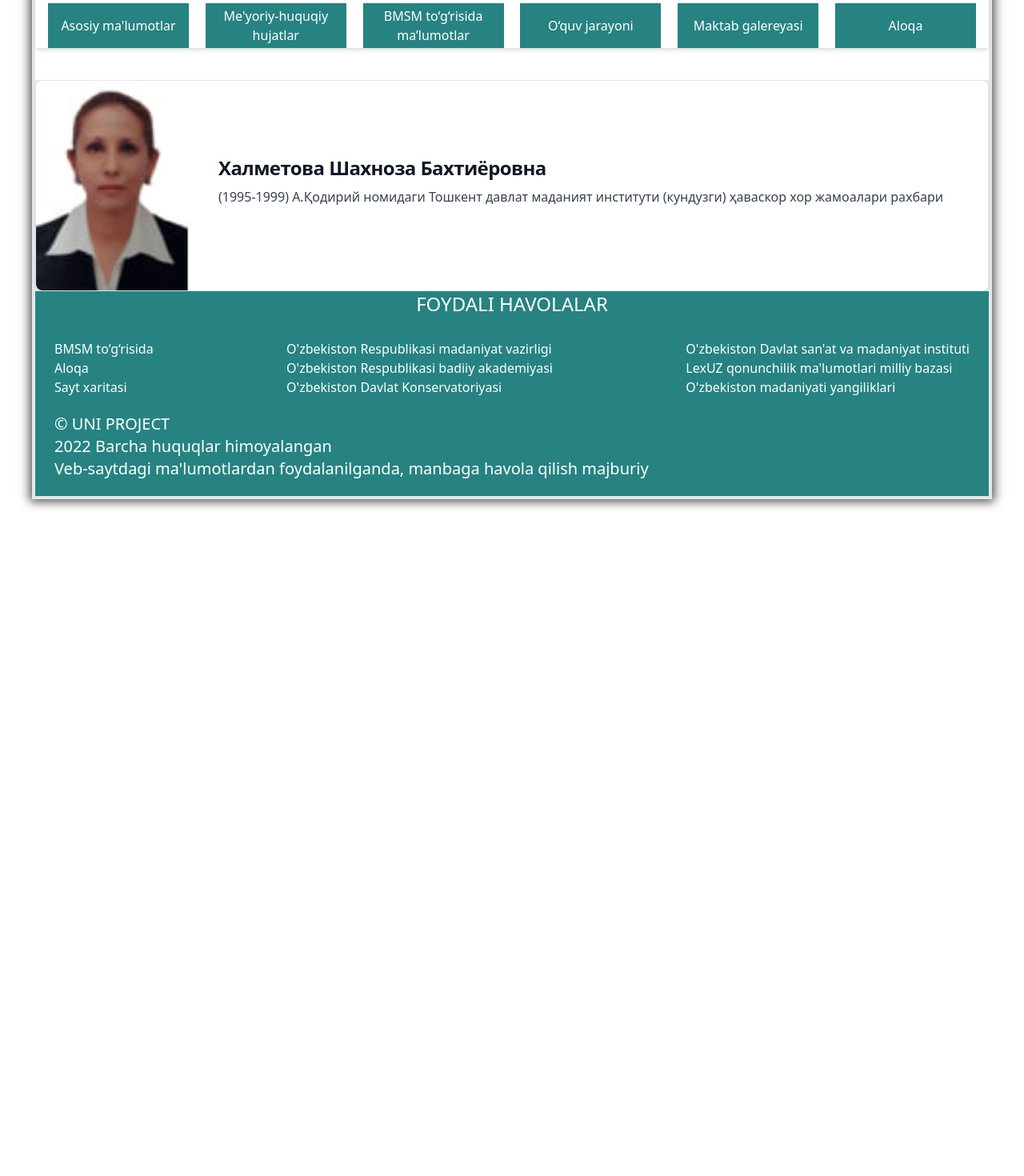
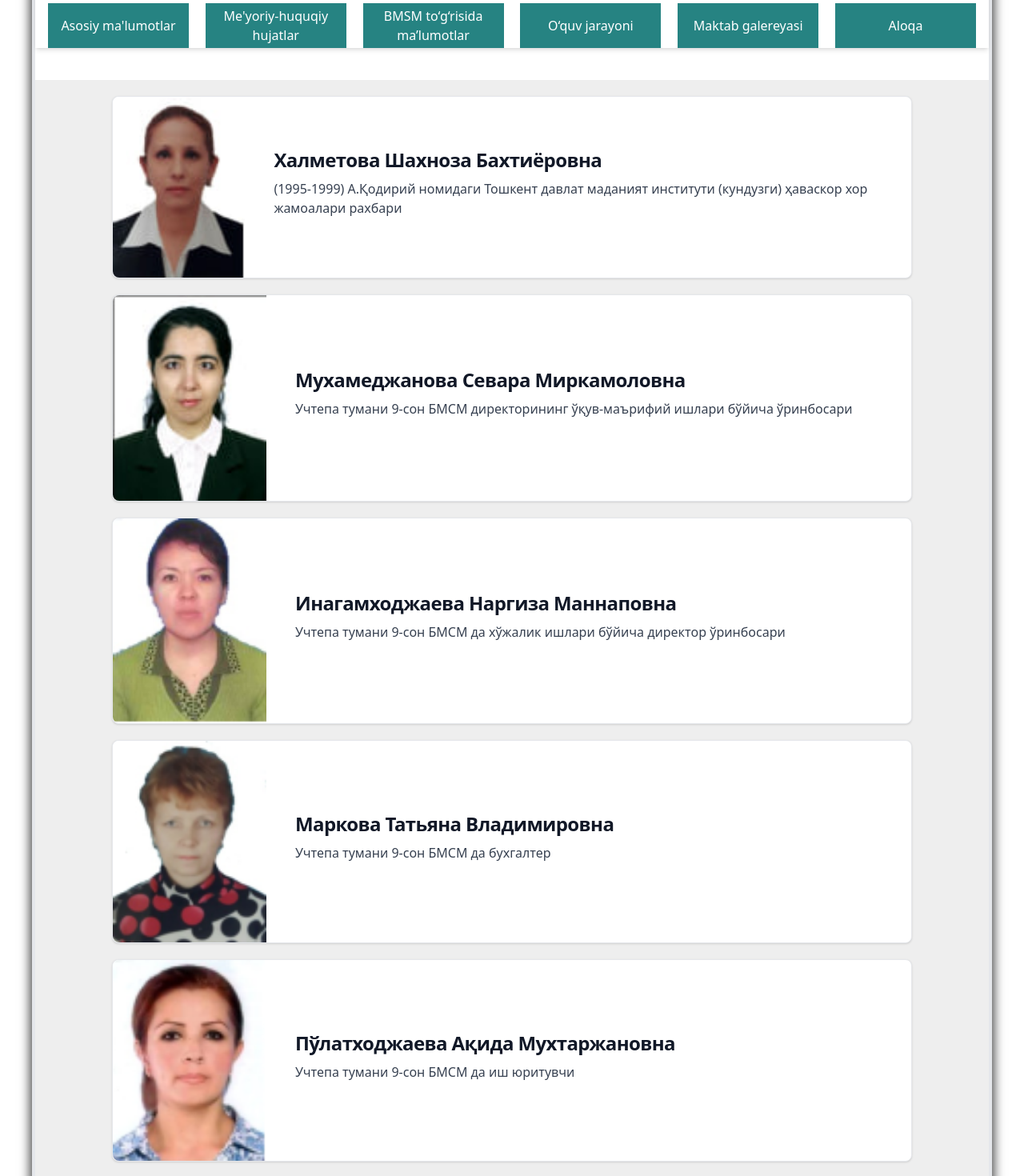
Before and after one commit to anvarjon-programmer/toshkent-9-school, a React (Vite) app: page /maktabRahbaryati in a window 1280 px wide. Shown: the part 160-1630 px from the top of the page at 80% size. Before the commit the page ends 800 px from the top, so only its background shows below. Built offline with nearby package versions, Linux system fonts and the light colour scheme.

Commit message:
add hodimlar

```diff
--- a/src/pages/BMS-togrisida/Maktab-rahbaryati.jsx
+++ b/src/pages/BMS-togrisida/Maktab-rahbaryati.jsx
@@ -1,24 +1,140 @@
 // import React from 'react'
-import img1 from '../../assets/hodimlar/img1.jpg'
+import { Link } from "react-router-dom";
+import img1 from "../../assets/hodimlar/img1.jpg";
+import orinbosar from '../../assets/hodimlar/img2.jpg'
+import hojalikOrinbosar from '../../assets/hodimlar/img3.png'
+import buxgalter from '../../assets/hodimlar/img4.png'
+import ishyurutuvchi from '../../assets/hodimlar/img5.png'
 // import img2 from '../../assets/raxbarImg/rahbar2.jpg'
 // import img3 from '../../assets/raxbarImg/rahbar3.jpg'
 // import img4 from '../../assets/emp4.png'
 const MaktabRahbaryati = () => {
   return (
-    <section className='bg-[#eee] mt-10'>
-      <a  href="#" className="flex flex-col items-center gap-5 bg-white border border-gray-200 rounded-lg shadow md:flex-row md:
- hover:bg-gray-100 dark:border-gray-700 dark:bg-gray-800 dark:hover:bg-gray-700">
-    <img className="object-cover w-full rounded-t-lg h-96 md:h-auto md:w-48 md:rounded-none md:rounded-s-lg" src={img1 ||
-      "https://encrypted-tbn0.gstatic.com/images?q=tbn:ANd9GcQWz9tftw9qculFH1gxieWkxL6rbRk_hrXTSg&s"} alt=""/>
-    <div className="flex flex-col justify-between p-4 leading-normal">
-        <h5 className="mb-2 text-2xl font-bold tracking-tight text-gray-900 dark:text-white">Халметова Шахноза Бахтиёровна</h5>
-        <p className="mb-3 font-normal text-gray-700 dark:text-gray-400">(1995-1999) A.Қодирий номидаги Тошкент давлат маданият институти (кундузги) ҳаваскор хор жамоалари рахбари</p>
-    </div>
-</a>
+    <section className="bg-[#eee] mt-10">
+      <div className="pt-5">
+      <Link to='#'
+        className="flex max-w-[1000px] m-auto  flex-col items-center gap-5 bg-white border border-gray-200 rounded-lg shadow md:flex-row md:
+ hover:bg-gray-100 dark:border-gray-700 dark:bg-gray-800 dark:hover:bg-gray-700"
+      >
+        <img
+          className="object-cover w-full rounded-t-lg h-96 md:h-auto md:w-48 md:rounded-none md:rounded-s-lg"
+          src={
+            img1 ||
+            "https://encrypted-tbn0.gstatic.com/images?q=tbn:ANd9GcQWz9tftw9qculFH1gxieWkxL6rbRk_hrXTSg&s"
+          }
+          alt=""
+        />
+        <div className="flex flex-col justify-between p-4 leading-normal">
+          <h5 className="mb-2 text-2xl font-bold tracking-tight text-gray-900 dark:text-white">
+            Халметова Шахноза Бахтиёровна
+          </h5>
+          <p className="mb-3 font-normal text-gray-700 dark:text-gray-400">
+            (1995-1999) A.Қодирий номидаги Тошкент давлат маданият институти
+            (кундузги) ҳаваскор хор жамоалари рахбари
+          </p>
+        </div>
+      </Link>
+      </div>
 
 
+      <div className="pt-5">
+      <Link to='#'
+        className="flex max-w-[1000px] m-auto  flex-col items-center gap-5 bg-white border border-gray-200 rounded-lg shadow md:flex-row md:
+ hover:bg-gray-100 dark:border-gray-700 dark:bg-gray-800 dark:hover:bg-gray-700"
+      >
+        <img
+          className="object-cover w-full rounded-t-lg h-96 md:h-auto md:w-48 md:rounded-none md:rounded-s-lg"
+          src={
+            orinbosar ||
+            "https://encrypted-tbn0.gstatic.com/images?q=tbn:ANd9GcQWz9tftw9qculFH1gxieWkxL6rbRk_hrXTSg&s"
+          }
+          alt=""
+        />
+        <div className="flex flex-col justify-between p-4 leading-normal">
+          <h5 className="mb-2 text-2xl font-bold tracking-tight text-gray-900 dark:text-white">
+          Мухамеджанова Севара Миркамоловна
+          </h5>
+          <p className="mb-3 font-normal text-gray-700 dark:text-gray-400">
+          Учтепа тумани 9-сон БМСМ директорининг ўқув-маърифий ишлари бўйича ўринбосари
+          </p>
+        </div>
+      </Link>
+      </div>
+
+      <div className="pt-5">
+      <Link to='#'
+        className="flex max-w-[1000px] m-auto  flex-col items-center gap-5 bg-white border border-gray-200 rounded-lg shadow md:flex-row md:
+ hover:bg-gray-100 dark:border-gray-700 dark:bg-gray-800 dark:hover:bg-gray-700"
+      >
+        <img
+          className="object-cover w-full rounded-t-lg h-96 md:h-auto md:w-48 md:rounded-none md:rounded-s-lg"
+          src={
+            hojalikOrinbosar ||
+            "https://encrypted-tbn0.gstatic.com/images?q=tbn:ANd9GcQWz9tftw9qculFH1gxieWkxL6rbRk_hrXTSg&s"
+          }
+          alt=""
+        />
+        <div className="flex flex-col justify-between p-4 leading-normal">
+          <h5 className="mb-2 text-2xl font-bold tracking-tight text-gray-900 dark:text-white">
+          Инагамходжаева Наргиза Маннаповна
+          </h5>
+          <p className="mb-3 font-normal text-gray-700 dark:text-gray-400">
+          Учтепа тумани 9-сон БМСМ да хўжалик ишлари бўйича директор ўринбосари
+          </p>
+        </div>
+      </Link>
+      </div>
+
+      <div className="pt-5">
+      <Link to='#'
+        className="flex max-w-[1000px] m-auto  flex-col items-center gap-5 bg-white border border-gray-200 rounded-lg shadow md:flex-row md:
+ hover:bg-gray-100 dark:border-gray-700 dark:bg-gray-800 dark:hover:bg-gray-700"
+      >
+        <img
+          className="object-cover w-full rounded-t-lg h-96 md:h-auto md:w-48 md:rounded-none md:rounded-s-lg"
+          src={
+            buxgalter ||
+            "https://encrypted-tbn0.gstatic.com/images?q=tbn:ANd9GcQWz9tftw9qculFH1gxieWkxL6rbRk_hrXTSg&s"
+          }
+          alt=""
+        />
+        <div className="flex flex-col justify-between p-4 leading-normal">
+          <h5 className="mb-2 text-2xl font-bold tracking-tight text-gray-900 dark:text-white">
+          Маркова  Татьяна  Владимировна
+          </h5>
+          <p className="mb-3 font-normal text-gray-700 dark:text-gray-400">
+          Учтепа тумани 9-сон БМСМ да бухгалтер
+          </p>
+        </div>
+      </Link>
+      </div>
+
+
+      <div className="py-5">
+      <Link to='#'
+        className="flex max-w-[1000px] m-auto  flex-col items-center gap-5 bg-white border border-gray-200 rounded-lg shadow md:flex-row md:
+ hover:bg-gray-100 dark:border-gray-700 dark:bg-gray-800 dark:hover:bg-gray-700"
+      >
+        <img
+          className="object-cover w-full rounded-t-lg h-96 md:h-auto md:w-48 md:rounded-none md:rounded-s-lg"
+          src={
+            ishyurutuvchi ||
+            "https://encrypted-tbn0.gstatic.com/images?q=tbn:ANd9GcQWz9tftw9qculFH1gxieWkxL6rbRk_hrXTSg&s"
+          }
+          alt=""
+        />
+        <div className="flex flex-col justify-between p-4 leading-normal">
+          <h5 className="mb-2 text-2xl font-bold tracking-tight text-gray-900 dark:text-white">
+          Пўлатходжаева Ақида Мухтаржановна
+          </h5>
+          <p className="mb-3 font-normal text-gray-700 dark:text-gray-400">
+          Учтепа тумани 9-сон БМСМ да  иш юритувчи
+          </p>
+        </div>
+      </Link>
+      </div>
     </section>
-  )
-}
+  );
+};
 
-export default MaktabRahbaryati
+export default MaktabRahbaryati;
--- a/src/pages/Importantinfo.jsx
+++ b/src/pages/Importantinfo.jsx
@@ -24,12 +24,12 @@ const Importantinfo = () => {
         </b>
             </li>
 
-            <li className='text-sm px-4 md:text-xl m-auto max-w-[1000px] pt-3'>
+            {/* <li className='text-sm px-4 md:text-xl m-auto max-w-[1000px] pt-3'>
         Elektron pochta manzili:
         <b>
           <Link to='bmsm34tv@gmail.com'>  musiqamaktabi95@gmail.com</Link>
         </b>
-            </li>
+            </li> */}
       </ul>
     </section>
 
--- a/src/services/swagger-img.js
+++ b/src/services/swagger-img.js
@@ -75,17 +75,17 @@ export default swagger
 
 
 export const bms = [
-    {
-        title:'Ta’lim muassasasi tashkil etilgan yil:',
-        addition:'1956-yil'
-    },
+    // {
+    //     title:'Ta’lim muassasasi tashkil etilgan yil:',
+    //     addition:'1956-yil'
+    // },
     {
         title:'Ta’lim muassasasining to‘liq nomi:',
-        addition:'Toshkent shahar Madaniyat boshqarmasi tasarrufidagi Mirzo Ulug’bek tumani 2-sonli bolalar musiqa va san’at maktabi'
+        addition:"Toshkent shahar Madaniyat Boshqarmasi tasarrufidagi 9-son Bolalar musiqa va san'at maktabi."
     },
     {
         title:'Ta’lim muassasasining qisqartirilgan nomi:',
-        addition:' Mirzo Ulug’bek tumani 2-sonli BMSM'
+        addition:"9-son Bolalar musiqa va san'at maktabi."
     },
     {
         title:'Ta’lim muassasasining muassisi:',
```
